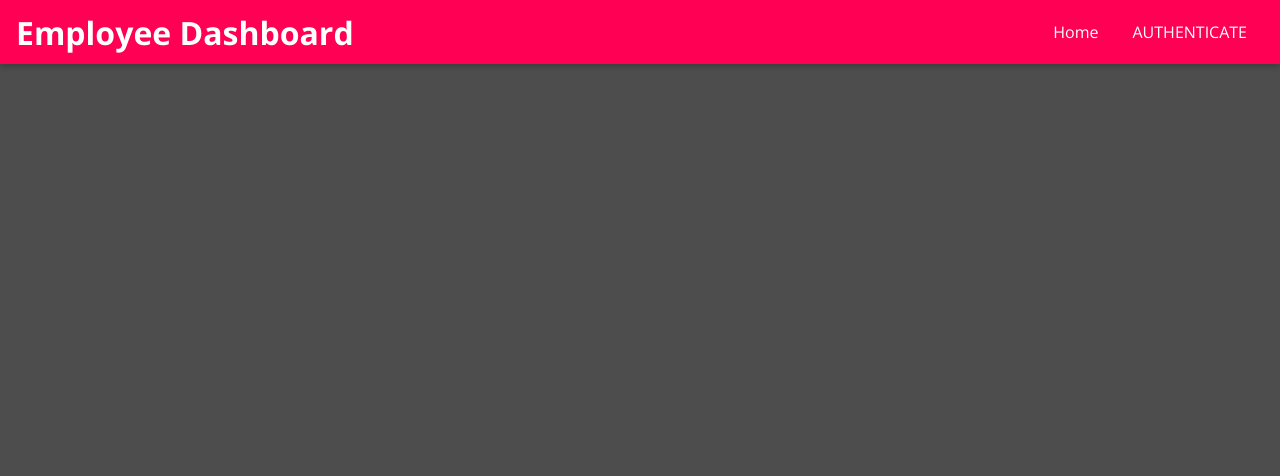
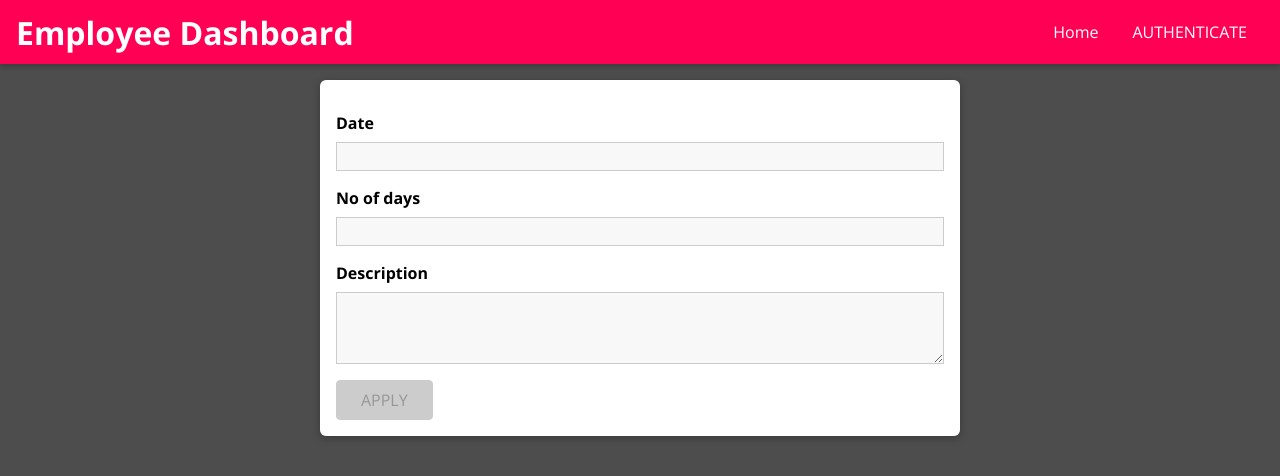
Before and after one commit to MrBijay7000/EmployeeManagement-FrontEnd, a React (Create React App) app: page /viewTask in a window 1280 px wide. Shown: the top 476 px of the page. Built offline with nearby package versions, Linux system fonts and the light colour scheme.

Commit message:
Leave page added

```diff
--- a/src/App.js
+++ b/src/App.js
@@ -1,11 +1,5 @@
 import React, { useState, useCallback } from "react";
-import {
-  BrowserRouter as Router,
-  Route,
-  Routes,
-  Navigate,
-  Switch,
-} from "react-router-dom";
+import { BrowserRouter as Router, Route, Routes } from "react-router-dom";
 
 import MainNavigation from "./shared/components/Navigation/MainNavigation";
 import Auth from "./users/pages/Auth";
@@ -84,7 +78,7 @@ function App() {
               <Route path="/" element={<Employee />} />
               <Route path="/view-profile" element={<ViewProfile />} />
               <Route path="/:id/employee-details" element={<ViewProfile />} />
-              <Route path="/view-task" element={<ViewTask />} />
+              <Route path="/viewTask" element={<ViewTask />} />
               <Route path="/leave" element={<LeaveRequestUL />} />
               <Route
                 path="/change-password"
--- a/src/shared/components/FormElements/Input.js
+++ b/src/shared/components/FormElements/Input.js
@@ -24,9 +24,9 @@ const inputReducer = (state, action) => {
 
 const Input = (props) => {
   const [inputState, dispatch] = useReducer(inputReducer, {
-    value: "",
+    value: props.value || "",
     isTouched: false,
-    isValid: false,
+    isValid: props.valid || false,
   });
 
   const { id, onInput } = props;
--- a/src/shared/components/Navigation/NavLinks.js
+++ b/src/shared/components/Navigation/NavLinks.js
@@ -57,9 +57,11 @@ const NavLinks = (props) => {
           <NavLink to="/auth">AUTHENTICATE</NavLink>
         </li>
       )}
-      {/* <li>
-        <button>LOGOUT</button>/
-      </li> */}
+      {auth.isLoggedIn && (
+        <li>
+          <button onClick={auth.logout}>LOGOUT</button>/
+        </li>
+      )}
     </ul>
   );
 };
--- a/src/users/pages/Auth.js
+++ b/src/users/pages/Auth.js
@@ -114,7 +114,7 @@ const Auth = (props) => {
               type="text"
               label="Your Name"
               validators={[VALIDATOR_REQUIRE()]}
-              errorText="Please enter a name"
+              errorText="Please enter a name."
               onInput={inputHandler}
             />
           )}
@@ -124,7 +124,7 @@ const Auth = (props) => {
             type="email"
             label="E-Mail"
             validators={[VALIDATOR_EMAIL()]}
-            errorText="Please Enter A Valid Email"
+            errorText="Please enter a valid email address."
             onInput={inputHandler}
           />
           <Input
@@ -133,7 +133,7 @@ const Auth = (props) => {
             type="password"
             label="Password"
             validators={[VALIDATOR_MINLENGTH(5)]}
-            errorText="Please Enter A Valid Passowrd, at least 5 characters"
+            errorText="Please enter a valid password, at least 5 characters."
             onInput={inputHandler}
           />
           <Button type="submit" disabled={!formState.isValid}>
@@ -149,3 +149,152 @@ const Auth = (props) => {
 };
 
 export default Auth;
+
+// import React, { useState, useContext } from "react";
+
+// import Card from "../../shared/components/UIElements/Card";
+// import Input from "../../shared/components/FormElements/Input";
+// import Button from "../../shared/components/FormElements/Button";
+// import ErrorModal from "../../shared/components/UIElements/ErrorModal";
+// // import LoadingSpinner from "../../shared/components/UIElements/LoadingSpinner";
+// import {
+//   VALIDATOR_EMAIL,
+//   VALIDATOR_MINLENGTH,
+//   VALIDATOR_REQUIRE,
+// } from "../../shared/util/validators";
+// import { useForm } from "../../shared/hooks/form-hook";
+// import { useHttpClient } from "../../shared/hooks/http-hook";
+// import { AuthContext } from "../../shared/context/auth-context";
+// import "./Auth.css";
+
+// const Auth = () => {
+//   const auth = useContext(AuthContext);
+//   const [isLoginMode, setIsLoginMode] = useState(true);
+//   const { isLoading, error, sendRequest, clearError } = useHttpClient();
+
+//   const [formState, inputHandler, setFormData] = useForm(
+//     {
+//       email: {
+//         value: "",
+//         isValid: false,
+//       },
+//       password: {
+//         value: "",
+//         isValid: false,
+//       },
+//     },
+//     false
+//   );
+
+//   const switchModeHandler = () => {
+//     if (!isLoginMode) {
+//       setFormData(
+//         {
+//           ...formState.inputs,
+//           name: undefined,
+//         },
+//         formState.inputs.email.isValid && formState.inputs.password.isValid
+//       );
+//     } else {
+//       setFormData(
+//         {
+//           ...formState.inputs,
+//           name: {
+//             value: "",
+//             isValid: false,
+//           },
+//         },
+//         false
+//       );
+//     }
+//     setIsLoginMode((prevMode) => !prevMode);
+//   };
+
+//   const authSubmitHandler = async (event) => {
+//     event.preventDefault();
+
+//     if (isLoginMode) {
+//       try {
+//         const responseData = await sendRequest(
+//           "http://localhost:5001/api/users/login",
+//           "POST",
+//           JSON.stringify({
+//             email: formState.inputs.email.value,
+//             password: formState.inputs.password.value,
+//           }),
+//           {
+//             "Content-Type": "application/json",
+//           }
+//         );
+//         auth.login(responseData.user.id);
+//       } catch (err) {}
+//     } else {
+//       try {
+//         const responseData = await sendRequest(
+//           "http://localhost:5000/api/users/signup",
+//           "POST",
+//           JSON.stringify({
+//             name: formState.inputs.name.value,
+//             email: formState.inputs.email.value,
+//             password: formState.inputs.password.value,
+//           }),
+//           {
+//             "Content-Type": "application/json",
+//           }
+//         );
+
+//         auth.login(responseData.user.id);
+//       } catch (err) {}
+//     }
+//   };
+
+//   return (
+//     <React.Fragment>
+//       <ErrorModal error={error} onClear={clearError} />
+//       <Card className="authentication">
+//         {isLoading}
+//         <h2>Login Required</h2>
+//         <hr />
+//         <form onSubmit={authSubmitHandler}>
+//           {!isLoginMode && (
+//             <Input
+//               element="input"
+//               id="name"
+//               type="text"
+//               label="Your Name"
+//               validators={[VALIDATOR_REQUIRE()]}
+//               errorText="Please enter a name."
+//               onInput={inputHandler}
+//             />
+//           )}
+//           <Input
+//             element="input"
+//             id="email"
+//             type="email"
+//             label="E-Mail"
+//             validators={[VALIDATOR_EMAIL()]}
+//             errorText="Please enter a valid email address."
+//             onInput={inputHandler}
+//           />
+//           <Input
+//             element="input"
+//             id="password"
+//             type="password"
+//             label="Password"
+//             validators={[VALIDATOR_MINLENGTH(5)]}
+//             errorText="Please enter a valid password, at least 5 characters."
+//             onInput={inputHandler}
+//           />
+//           <Button type="submit" disabled={!formState.isValid}>
+//             {isLoginMode ? "LOGIN" : "SIGNUP"}
+//           </Button>
+//         </form>
+//         <Button inverse onClick={switchModeHandler}>
+//           SWITCH TO {isLoginMode ? "SIGNUP" : "LOGIN"}
+//         </Button>
+//       </Card>
+//     </React.Fragment>
+//   );
+// };
+
+// export default Auth;
--- a/src/users/pages/Employee.js
+++ b/src/users/pages/Employee.js
@@ -1,32 +1,39 @@
-import React from "react";
+import React, { useEffect, useState } from "react";
 import Button from "../../shared/components/FormElements/Button";
+import ErrorModal from "../../shared/components/UIElements/ErrorModal";
 import UsersList from "../components/UsersList";
+import { useHttpClient } from "../../shared/hooks/http-hook";
 
 import "./Employee.css";
 const Employee = (props) => {
-  const USERS = [
-    {
-      id: "12",
-      name: "BIJAY SHRESTHA",
-      email: "test@test.com",
-      image:
-        "https://img.freepik.com/premium-vector/freelance-sticker-logo-icon-vector-man-with-desktop-blogger-with-laptop-icon-vector-isolated-background-eps-10_399089-1098.jpg",
-    },
-    {
-      id: "123",
-      name: "BIJAY SHRESTHA",
-      email: "test@test.com",
-      image:
-        "https://img.freepik.com/premium-vector/freelance-sticker-logo-icon-vector-man-with-desktop-blogger-with-laptop-icon-vector-isolated-background-eps-10_399089-1098.jpg",
-    },
-  ];
+  const { error, sendRequest, clearError } = useHttpClient();
+  const [loadedUsers, setLoadedUSers] = useState();
+
+  useEffect(() => {
+    const fetchUsers = async () => {
+      try {
+        const responseData = await sendRequest(
+          "http://localhost:5001/api/users"
+        );
+
+        setLoadedUSers(responseData.users);
+      } catch (err) {}
+    };
+    fetchUsers();
+  }, [sendRequest]);
 
   return (
     <div>
-      <UsersList items={USERS} />
+      <ErrorModal error={error} onClear={clearError} />
+      {loadedUsers && <UsersList items={loadedUsers} />}
       <div className="button">
         <Button Link to="/leave">
           APPLY FOR LEAVE
+        </Button>
+      </div>
+      <div className="button">
+        <Button Link to="/viewTask">
+          VIEW TASK
         </Button>
       </div>
     </div>
--- a/src/users/pages/ViewProfile.js
+++ b/src/users/pages/ViewProfile.js
@@ -1,7 +1,7 @@
 import React from "react";
 
 import { Link } from "react-router-dom";
-import { Form, Input, message } from "antd";
+import { Form, Input } from "antd";
 
 const ViewProfile = (props) => {
   return (
--- a/src/users/pages/ViewTask.js
+++ b/src/users/pages/ViewTask.js
@@ -1,6 +1,65 @@
 import React from "react";
+import Input from "../../shared/components/FormElements/Input";
+import {
+  VALIDATOR_MINLENGTH,
+  VALIDATOR_REQUIRE,
+} from "../../shared/util/validators";
+import { useForm } from "../../shared/hooks/form-hook";
+
+import Button from "../../shared/components/FormElements/Button";
 
 const ViewTask = (props) => {
-  return <h1>This works</h1>;
+  const [formState, inputHandler] = useForm(
+    {
+      date: {
+        value: "",
+        isValid: false,
+      },
+      day: {
+        value: "",
+        isValid: false,
+      },
+      description: {
+        value: "",
+        isValid: false,
+      },
+    },
+    false
+  );
+
+  return (
+    <form className="leave">
+      <Input
+        id="date"
+        element="input"
+        type="text"
+        label="Date"
+        validators={[VALIDATOR_REQUIRE()]}
+        onInput={inputHandler}
+        errorText="Please Enter A Valid Date"
+      />
+      <Input
+        id="day"
+        element="input"
+        type="text"
+        label="No of days"
+        validators={[VALIDATOR_REQUIRE()]}
+        onInput={inputHandler}
+        errorText="Please Enter A Number Of Days"
+      />
+      <Input
+        id="description"
+        element="textarea"
+        type="text"
+        label="Description"
+        validators={[VALIDATOR_REQUIRE(), VALIDATOR_MINLENGTH(5)]}
+        onInput={inputHandler}
+        errorText="Please Enter A Valid Description"
+      />
+      <Button type="submit" disabled={!formState.isValid}>
+        APPLY
+      </Button>
+    </form>
+  );
 };
 export default ViewTask;
```
